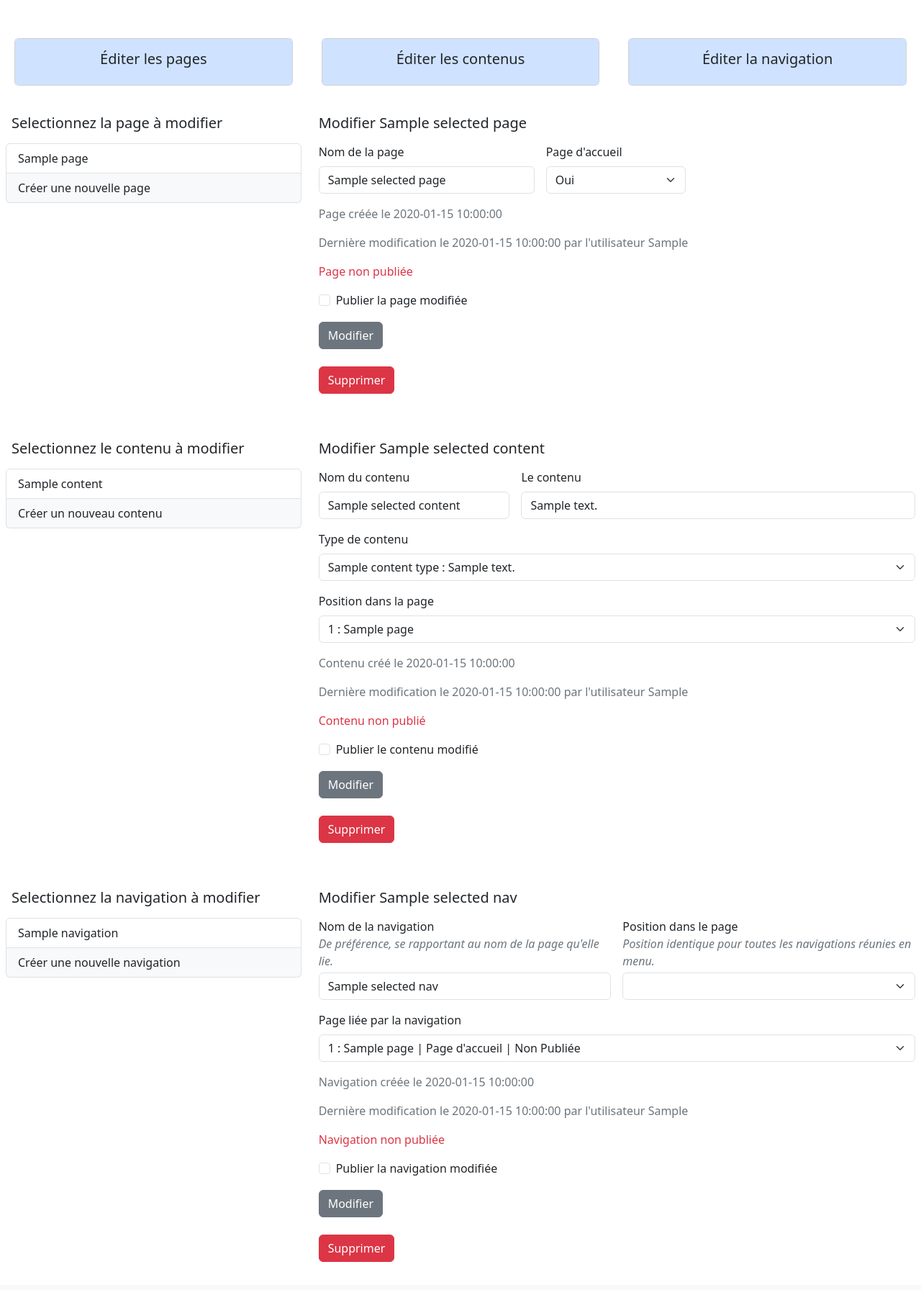
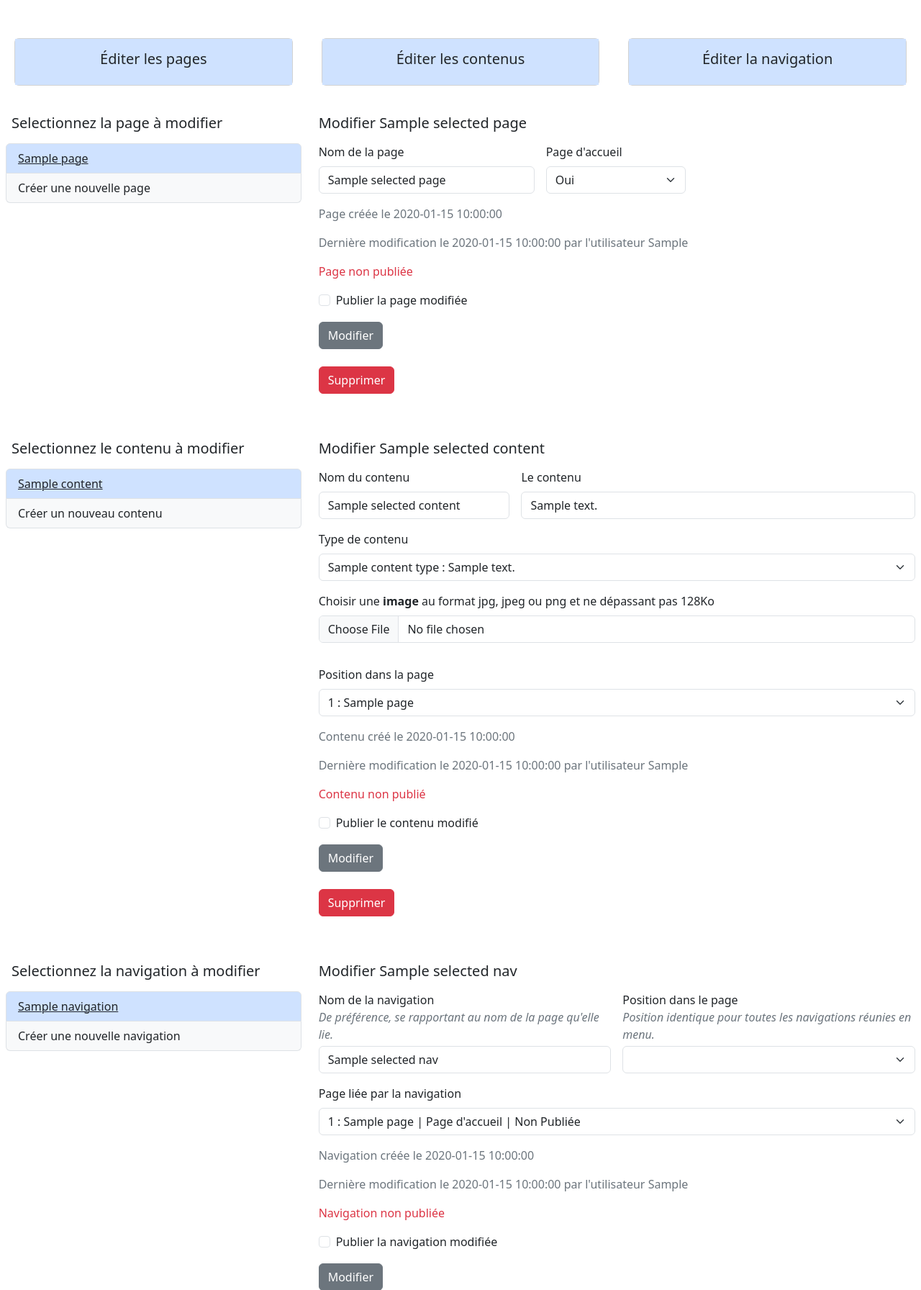
Before and after one commit to BeaMoura0906/EasyCMS, a PHP site: template src/View/EditView.twig in a window 1280 px wide. Shown: the part 153-1945 px from the top of the page at 72% size. Before the commit the page ends 1906 px from the top, so only its background shows below. Run offline with PHP 8.4, Linux system fonts and the light colour scheme; the template is opened without the code that fills it: most values are stand-ins (such as "Sample title", 1, 10 or a date in 2020); lists and menus that the app fills with data are empty; some libraries are stand-ins or nearby versions.

Commit message:
Effet selected dans EditView + Traitement de fichier et enregistrement dans dossier images et du nom en bdd + Vue contentType image

```diff
--- a/assets/css/style.css
+++ b/assets/css/style.css
@@ -0,0 +1,6 @@
+.selected {
+    background-color: #cfe2ff;
+    text-decoration: underline;
+    text-decoration-thickness: 0.5px;
+
+}
--- a/src/Controller/IndexController.php
+++ b/src/Controller/IndexController.php
@@ -48,6 +48,7 @@ class IndexController extends Controller
                 $data = [
                     'userId' => $userId
                 ];
+
                 $this->render('index', $data);
             } else {
                 $loginSpace = true;
--- a/src/Controller/ProfileController.php
+++ b/src/Controller/ProfileController.php
@@ -12,6 +12,7 @@ class ProfileController extends Controller
     public function defaultAction()
     {
         if( isset($_SESSION['userId'] ) ){
+
             $userId = $_SESSION['userId'];
             $data = [
                 'userId' => $userId
--- a/src/View/EditView.twig
+++ b/src/View/EditView.twig
@@ -11,26 +11,32 @@
         </div>
 
         <div class="row">
-
             <div class="col-4">
                 <div class="card m-2">
-                    <div class="card-body bg-primary-subtle" style="width: ">
+                    {% if listPages is defined %}
+                        {% set isSelectedPages = true %}
+                    {% endif %}
+                    <div class="card-body {% if isSelectedPages %} bg-primary-subtle {% else %} bg-body-tertiary {% endif %}">
                         <h5><a class="link-dark link-underline-opacity-0 link-underline-opacity-75-hover" href="index.php?controller=edit&action=editPage">Éditer les pages</a></h5>
                     </div>
                 </div>
             </div>
-
             <div class="col-4">
                 <div class="card m-2">
-                    <div class="card-body bg-primary-subtle">
+                    {% if listContents is defined %}
+                        {% set isSelectedContents = true %}
+                    {% endif %}
+                    <div class="card-body {% if isSelectedContents %} bg-primary-subtle {% else %} bg-body-tertiary {% endif %}">
                         <h5><a class="link-dark link-underline-opacity-0 link-underline-opacity-75-hover" href="index.php?controller=edit&action=editContent">Éditer les contenus</a></h5>
                     </div>
                 </div>
             </div>
-
             <div class="col-4">
                 <div class="card m-2">
-                    <div class="card-body bg-primary-subtle">
+                    {% if listNavigations is defined %}
+                        {% set isSelectedNav = true %}
+                    {% endif %}
+                    <div class="card-body {% if isSelectedNav %} bg-primary-subtle {% else %} bg-body-tertiary {% endif %}">
                         <h5><a class="link-dark link-underline-opacity-0 link-underline-opacity-75-hover" href="index.php?controller=edit&action=editNav">Éditer la navigation</a></h5>
                     </div>
                 </div>
@@ -43,11 +49,17 @@
             <div class="row text-start mt-3">
                 <div class="col-4 p-2">
                     <h5 class="p-2">Selectionnez la page à modifier</h5>
+
+
                     <ul class="list-group">
                         {% for page in listPages %}
-                            <li class="list-group-item"><a class="link-dark link-underline-opacity-0 link-underline-opacity-75-hover" href="index.php?controller=edit&action=updatePage&pageId={{ page.getId }}">{{ page.getPageName }}</a></li>
+                            {% set isSelected = (selectedPage is defined and selectedPage.id == page.id) %}
+                            <li class="list-group-item {% if isSelected %} selected{% endif %}"><a class="link-dark link-underline-opacity-0 link-underline-opacity-75-hover" href="index.php?controller=edit&action=updatePage&pageId={{ page.getId }}">{{ page.getPageName }}</a></li>
                         {% endfor %}
-                        <li class="list-group-item bg-body-tertiary"><a class="link-dark link-underline-opacity-0 link-underline-opacity-75-hover" href="index.php?controller=edit&action=createPage">Créer une nouvelle page</a></li>
+                        {% if createPage is defined %}
+                            {% set isSelected = true %}
+                        {% endif %}
+                        <li class="list-group-item {% if isSelected %} selected {% else %} bg-body-tertiary {% endif %}"><a class="link-dark link-underline-opacity-0 link-underline-opacity-75-hover" href="index.php?controller=edit&action=createPage">Créer une nouvelle page</a></li>
                     </ul>
                 </div>
 
@@ -162,9 +174,13 @@
                     <h5 class="p-2">Selectionnez le contenu à modifier</h5>
                     <ul class="list-group">
                         {% for content in listContents %}
-                            <li class="list-group-item"><a class="link-dark link-underline-opacity-0 link-underline-opacity-75-hover" href="index.php?controller=edit&action=updateContent&contentId={{ content.getId }}">{{ content.getContentName }}</a></li>
+                            {% set isSelected = (selectedContent is defined and selectedContent.id == content.id) %}
+                            <li class="list-group-item {% if isSelected %} selected{% endif %}"><a class="link-dark link-underline-opacity-0 link-underline-opacity-75-hover" href="index.php?controller=edit&action=updateContent&contentId={{ content.getId }}">{{ content.getContentName }}</a></li>
                         {% endfor %}
-                        <li class="list-group-item bg-body-tertiary"><a class="link-dark link-underline-opacity-0 link-underline-opacity-75-hover" href="index.php?controller=edit&action=createContent">Créer un nouveau contenu</a></li>
+                        {% if createContent is defined %}
+                            {% set isSelected = true %}
+                        {% endif %}
+                        <li class="list-group-item {% if isSelected %} selected {% else %} bg-body-tertiary {% endif %}"><a class="link-dark link-underline-opacity-0 link-underline-opacity-75-hover" href="index.php?controller=edit&action=createContent">Créer un nouveau contenu</a></li>
                     </ul>
                 </div>
 
@@ -176,7 +192,7 @@
                             {{ message.message }}
                         </div>
                         {% endif %}
-                        <form class="row ps-2 g-3" action="index.php" method="post">
+                        <form class="row ps-2 g-3" action="index.php" method="post" enctype="multipart/form-data">
                         {% if selectedContent.getId is defined %}
                             {% set action = 'updateContentValid' %}
                             <input type="hidden" value="{{ selectedContent.getId }}" name="id">
@@ -192,16 +208,39 @@
                             <input type="text" class="form-control" id="contentDescriptionId" name="contentDescription" value="{{ selectedContent.getContentDescription }}" required>
                         </div>
                         <div class="col-md-12">
+                            <!-- Rajouter téléchargement image -->
                             <label for="contentTypeId" class="form-label">Type de contenu</label>
                             <select class="form-select" id="contentTypeId" name="contentType" required>
-                                <option value="{{ selectedContent.getContentType.getId }}" selected>{{ selectedContent.getContentType.getContentTypeName }} : {{ selectedContent.getContentType.getContentTypeDescription }}</option>
+                                <option value="{{ selectedContent.getContentType.getId }}" selected>
+                                    {{ selectedContent.getContentType.getContentTypeName }} : {{ selectedContent.getContentType.getContentTypeDescription }}
+                                </option>
+                                {% set imgForm = false %}
                                 {% for contentType in listContentTypes %}
-                                    {% if contentType.getId != selectedContent.getContentType.getId %}
-                                        <option value="{{ contentType.getId }}">{{ contentType.getContentTypeName }} : {{ contentType.getContentTypeDescription }}</option>
+                                    {% if selectedContent.getContentType.getId != contentType.getId %}
+                                        {% if contentType.getId == 3 %}
+                                            <option value="{{ contentType.getId }}">
+                                                {{ contentType.getContentTypeName }} : {{ contentType.getContentTypeDescription }}
+                                            </option>
+                                            {% set imgForm = true %}
+                                        {% else %}
+                                            <option value="{{ contentType.getId }}">
+                                                {{ contentType.getContentTypeName }} : {{ contentType.getContentTypeDescription }}
+                                            </option>
+                                        {% endif %}
                                     {% endif %}
                                 {% endfor %}
                             </select>
                         </div>
+
+                        {# {% if imgForm == true %} #}
+                            <div class="mb-3">
+                                <label for="formFile" class="form-label">Choisir une <strong>image</strong> au format jpg, jpeg ou png et ne dépassant pas 128Ko</label>
+                                <input class="form-control" type="file" id="formFile" name="img">
+                            </div>
+                        {# {% endif %} #}
+
+
+
                         <div class="col-md-12">
                             <label for="positionId" class="form-label">Position dans la page</label>
                             <select class="form-select" id="positionId" name="position">
@@ -317,9 +356,13 @@
                     <h5 class="p-2">Selectionnez la navigation à modifier</h5>
                     <ul class="list-group">
                         {% for navigation in listNavigations %}
-                            <li class="list-group-item"><a class="link-dark link-underline-opacity-0 link-underline-opacity-75-hover" href="index.php?controller=edit&action=updateNav&navId={{ navigation.getId }}">{{ navigation.getNavName }}</a></li>
+                            {% set isSelected = (selectedNav is defined and selectedNav.id == navigation.id) %}
+                            <li class="list-group-item {% if isSelected %} selected{% endif %}"><a class="link-dark link-underline-opacity-0 link-underline-opacity-75-hover" href="index.php?controller=edit&action=updateNav&navId={{ navigation.getId }}">{{ navigation.getNavName }}</a></li>
                         {% endfor %}
-                        <li class="list-group-item bg-body-tertiary"><a class="link-dark link-underline-opacity-0 link-underline-opacity-75-hover" href="index.php?controller=edit&action=createNav">Créer une nouvelle navigation</a></li>
+                        {% if createNav is defined %}
+                            {% set isSelected = true %}
+                        {% endif %}
+                        <li class="list-group-item {% if isSelected %} selected {% else %} bg-body-tertiary {% endif %}"><a class="link-dark link-underline-opacity-0 link-underline-opacity-75-hover" href="index.php?controller=edit&action=createNav">Créer une nouvelle navigation</a></li>
                     </ul>
                 </div>
 
```
Also changed, not shown: src/Controller/EditController.php (+62 -8 lines), src/View/WebsiteView.twig (+12 -6 lines), assets/images/img_test.jpg (added).
